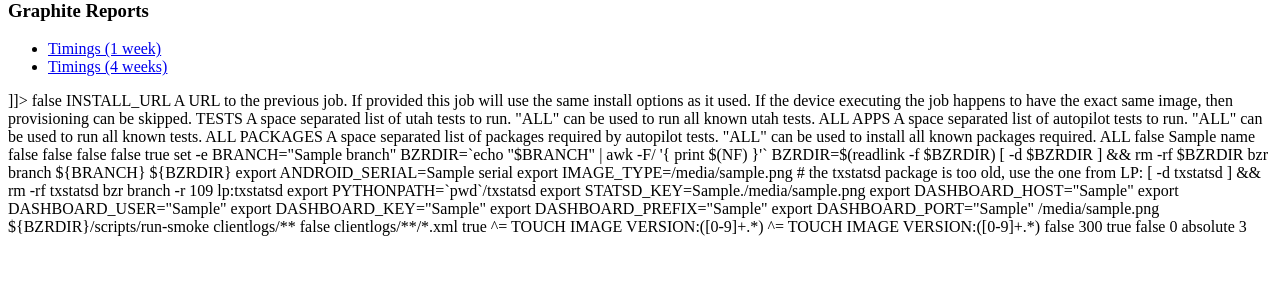
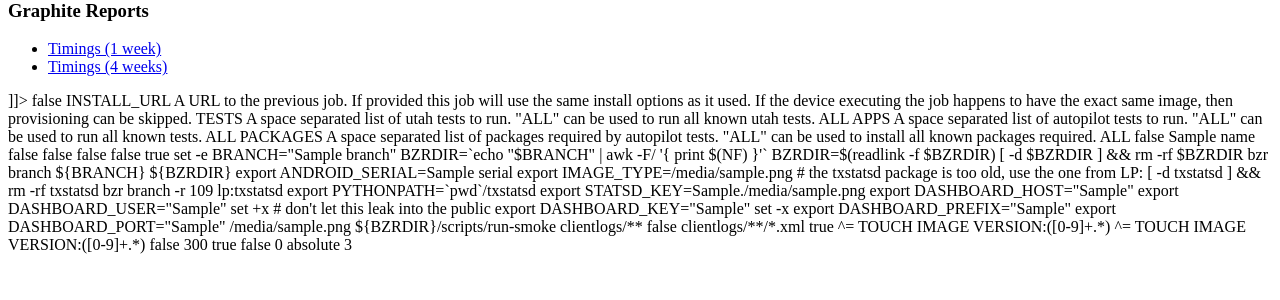
Before and after one commit to plars/ubuntu-touch-testing, a Python web app: template jenkins/templates/touch-smoke.xml.jinja2 in a window 1280 px wide. Shown: the part 287-587 px from the top of the page. Run offline with Jinja, Linux system fonts and the light colour scheme; the template is opened without the code that fills it: most values are stand-ins (such as "Sample title", 1, 10 or a date in 2020).

Commit message:
don't leak the api-key to the public

```diff
--- a/jenkins/templates/touch-smoke.xml.jinja2
+++ b/jenkins/templates/touch-smoke.xml.jinja2
@@ -103,7 +103,9 @@
 export DASHBOARD_USER="{{dashboard_user}}"
 {% endif %}
 {% if dashboard_key %}
+set +x   # don't let this leak into the public
 export DASHBOARD_KEY="{{dashboard_key}}"
+set -x
 {% endif %}
 {% if dashboard_prefix %}
 export DASHBOARD_PREFIX="{{dashboard_prefix}}"
```
